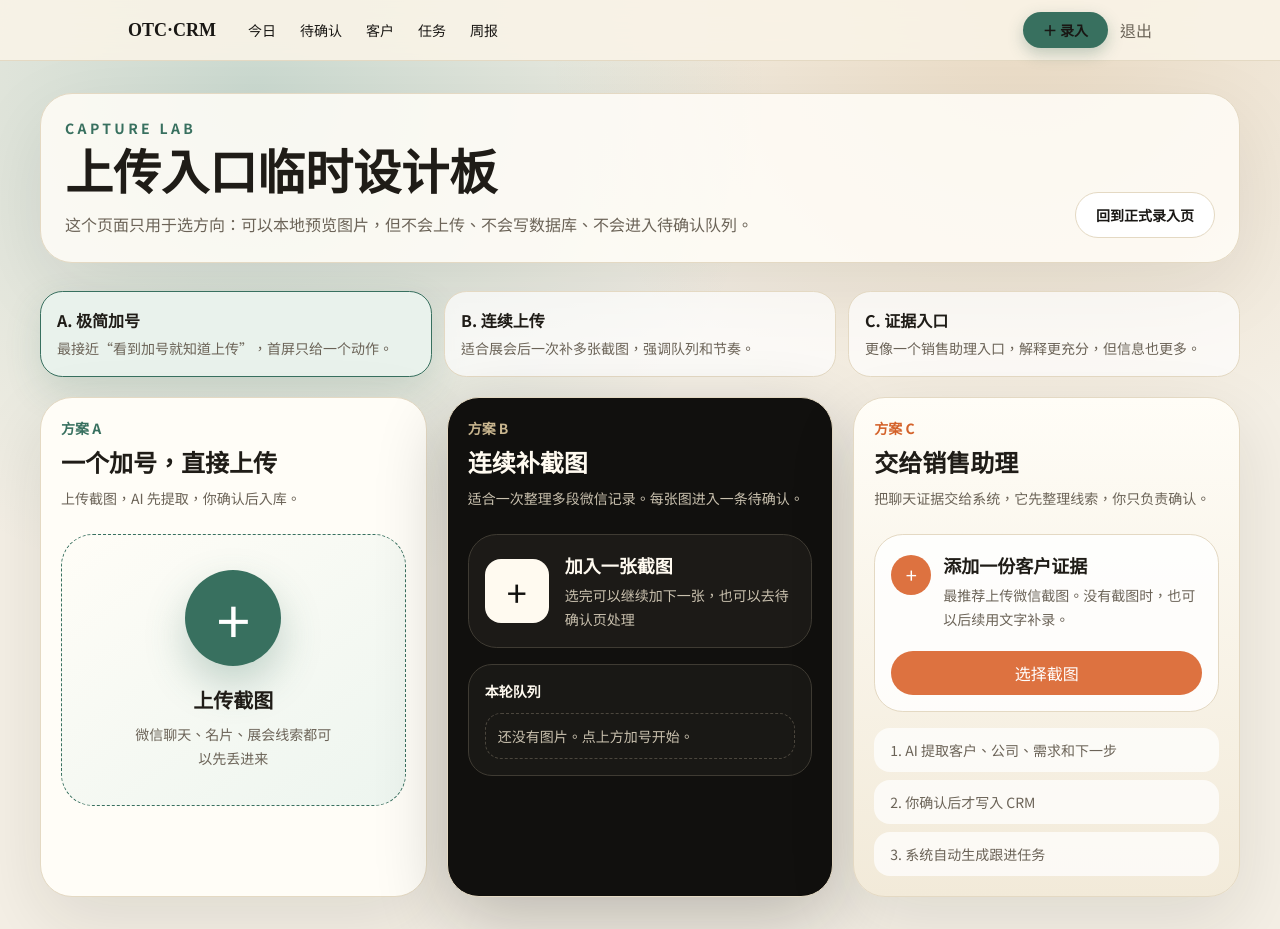
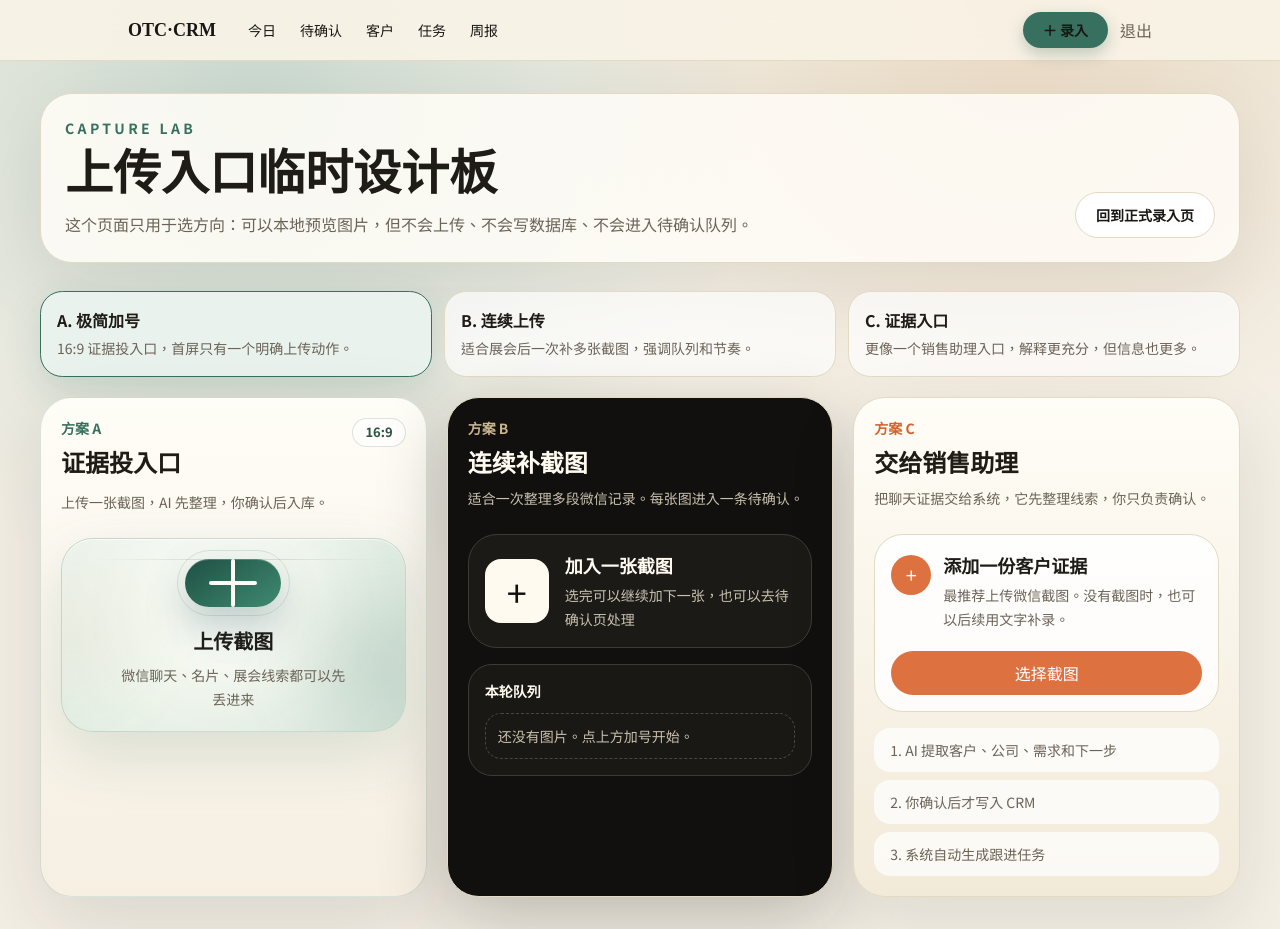
Before and after one commit to Palebluedot-ai/ApexPulse-CRM, a Next.js app: page /capture-lab in a window 1280 px wide. Built offline with nearby package versions, Linux system fonts and the light colour scheme; no server answers; the database is empty.

Commit message:
feat(capture): polish option A upload entry

```diff
--- a/src/app/capture-lab/capture-lab-client.tsx
+++ b/src/app/capture-lab/capture-lab-client.tsx
@@ -15,7 +15,7 @@ const variants = [
   {
     id: "plus" as const,
     name: "A. 极简加号",
-    intent: "最接近“看到加号就知道上传”，首屏只给一个动作。",
+    intent: "16:9 证据投入口，首屏只有一个明确上传动作。",
   },
   {
     id: "stack" as const,
@@ -186,39 +186,56 @@ function PlusVariant({
   preview: PreviewState | null;
 }) {
   return (
-    <article className="rounded-[2rem] border border-[var(--line-soft)] bg-[var(--card)] p-5 shadow-[0_24px_70px_rgba(31,28,23,0.1)]">
+    <article className="overflow-hidden rounded-[2rem] border border-[rgba(56,112,95,0.18)] bg-[linear-gradient(180deg,#fffdf7_0%,#f6efe2_100%)] p-5 shadow-[0_26px_80px_rgba(31,28,23,0.12)]">
       <HiddenImageInput inputRef={inputRef} onFile={onFile} />
+      <div className="flex items-start justify-between gap-3">
+        <div>
           <p className="text-sm font-bold text-[var(--tea)]">方案 A</p>
           <h2 className="mt-2 text-2xl font-black text-[var(--ink)]">
-        一个加号，直接上传
+            证据投入口
           </h2>
-      <p className="mt-2 text-sm leading-6 text-[var(--ink-soft)]">
-        上传截图，AI 先提取，你确认后入库。
+        </div>
+        <span className="rounded-full border border-[rgba(56,112,95,0.18)] bg-white/65 px-3 py-1 text-xs font-black text-[var(--tea-deep)]">
+          16:9
+        </span>
+      </div>
+      <p className="mt-3 max-w-72 text-sm leading-6 text-[var(--ink-soft)]">
+        上传一张截图，AI 先整理，你确认后入库。
       </p>
       <button
-        className="mt-6 flex min-h-[17rem] w-full flex-col items-center justify-center rounded-[2rem] border border-dashed border-[var(--tea)] bg-[linear-gradient(145deg,#fffdf7,#edf5ef)] text-center transition hover:scale-[1.01]"
+        aria-label="上传一张截图"
+        className="group relative mt-6 aspect-video w-full overflow-hidden rounded-[2rem] border border-[rgba(56,112,95,0.2)] bg-[radial-gradient(circle_at_50%_38%,rgba(255,255,255,0.96)_0%,rgba(242,247,239,0.94)_36%,rgba(221,235,224,0.92)_100%)] p-5 text-center shadow-[inset_0_1px_0_rgba(255,255,255,0.86),0_22px_60px_rgba(56,112,95,0.16)] transition duration-300 hover:-translate-y-0.5 hover:shadow-[inset_0_1px_0_rgba(255,255,255,0.9),0_28px_72px_rgba(56,112,95,0.22)]"
         onClick={onPick}
         type="button"
       >
-        <span className="flex size-24 items-center justify-center rounded-full bg-[var(--tea)] text-6xl font-light leading-none text-white shadow-[0_18px_40px_rgba(56,112,95,0.28)]">
-          +
+        <span className="pointer-events-none absolute inset-x-7 top-5 h-px bg-[linear-gradient(90deg,transparent,rgba(56,112,95,0.24),transparent)]" />
+        <span className="pointer-events-none absolute -left-12 top-8 size-28 rounded-full bg-[rgba(201,145,92,0.12)] blur-2xl" />
+        <span className="pointer-events-none absolute -right-10 bottom-2 size-32 rounded-full bg-[rgba(56,112,95,0.16)] blur-2xl" />
+        <span className="pointer-events-none absolute inset-0 bg-[linear-gradient(135deg,rgba(255,255,255,0.34),transparent_46%,rgba(56,112,95,0.08))]" />
+
+        <span className="relative flex h-full flex-col items-center justify-center">
+          <span className="relative flex size-24 items-center justify-center rounded-full bg-[linear-gradient(145deg,#1f4f43,#3f8a71)] shadow-[0_18px_42px_rgba(31,79,67,0.32),inset_0_1px_0_rgba(255,255,255,0.22)] transition duration-300 group-hover:scale-[1.04]">
+            <span className="absolute inset-[-0.55rem] rounded-full border border-[rgba(56,112,95,0.16)]" />
+            <span className="absolute h-12 w-1 rounded-full bg-[#fffdf7]" />
+            <span className="absolute h-1 w-12 rounded-full bg-[#fffdf7]" />
           </span>
           <span className="mt-5 text-xl font-black text-[var(--ink)]">
             上传截图
           </span>
-        <span className="mt-2 max-w-52 text-sm leading-6 text-[var(--ink-soft)]">
+          <span className="mt-2 max-w-56 text-sm leading-6 text-[var(--ink-soft)]">
             微信聊天、名片、展会线索都可以先丢进来
+          </span>
         </span>
       </button>
       <ImagePreview preview={preview} />
       {preview ? (
         <div className="mt-4 space-y-3">
           <textarea
-            className="min-h-24 w-full rounded-[1.3rem] border border-[var(--line-soft)] bg-white/80 p-4 text-sm leading-6 outline-none focus:border-[var(--tea)]"
+            className="min-h-24 w-full rounded-[1.3rem] border border-[rgba(56,112,95,0.18)] bg-white/82 p-4 text-sm leading-6 outline-none focus:border-[var(--tea)]"
             placeholder="可选备注：这张截图是什么场景？"
           />
           <button
-            className="min-h-11 w-full rounded-full bg-[var(--tea)] px-5 text-sm font-black text-white"
+            className="min-h-11 w-full rounded-full bg-[var(--tea)] px-5 text-sm font-black text-white shadow-[0_14px_32px_rgba(56,112,95,0.22)]"
             type="button"
           >
             上传到待确认
```
Lines whose indentation alone changed are shown as unchanged.
